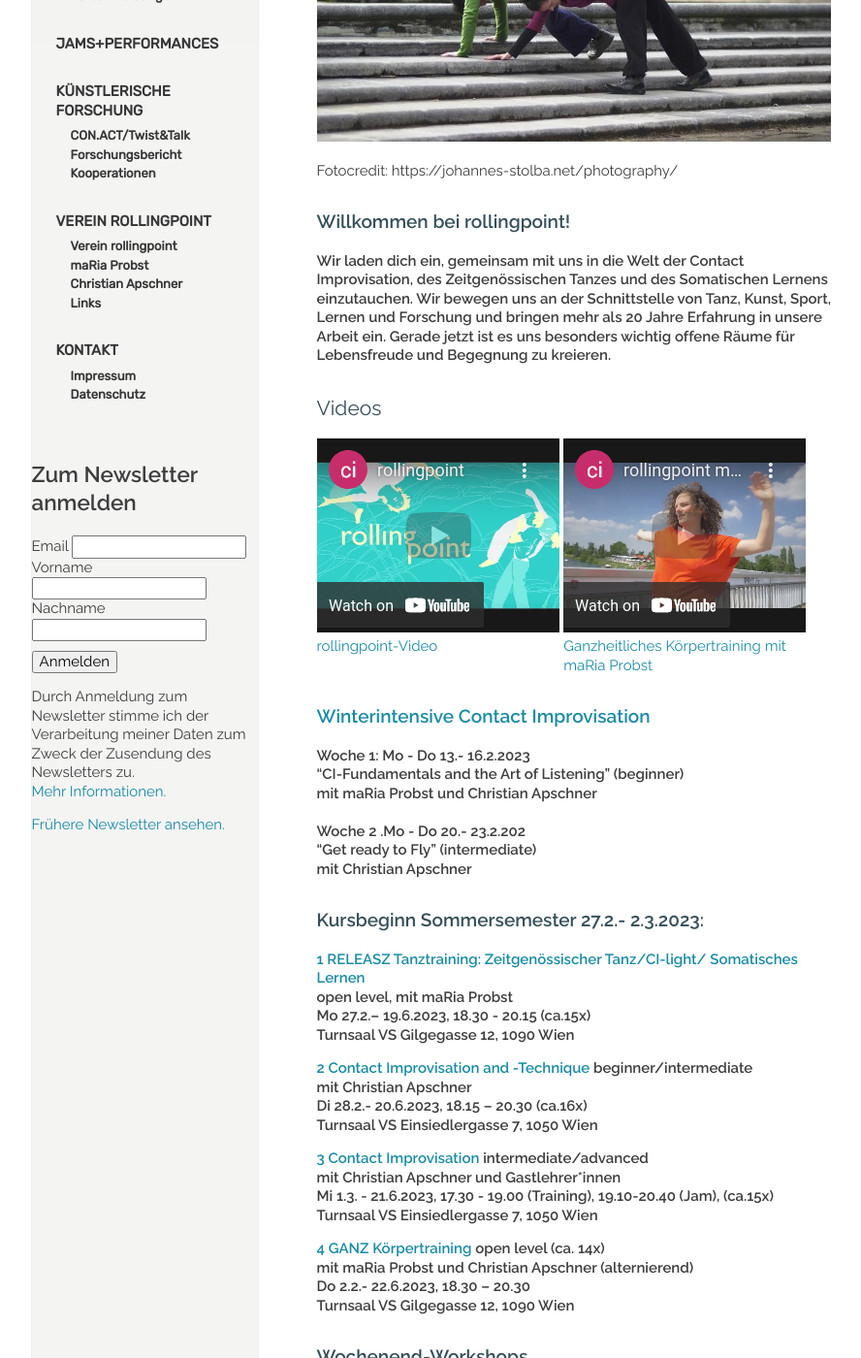
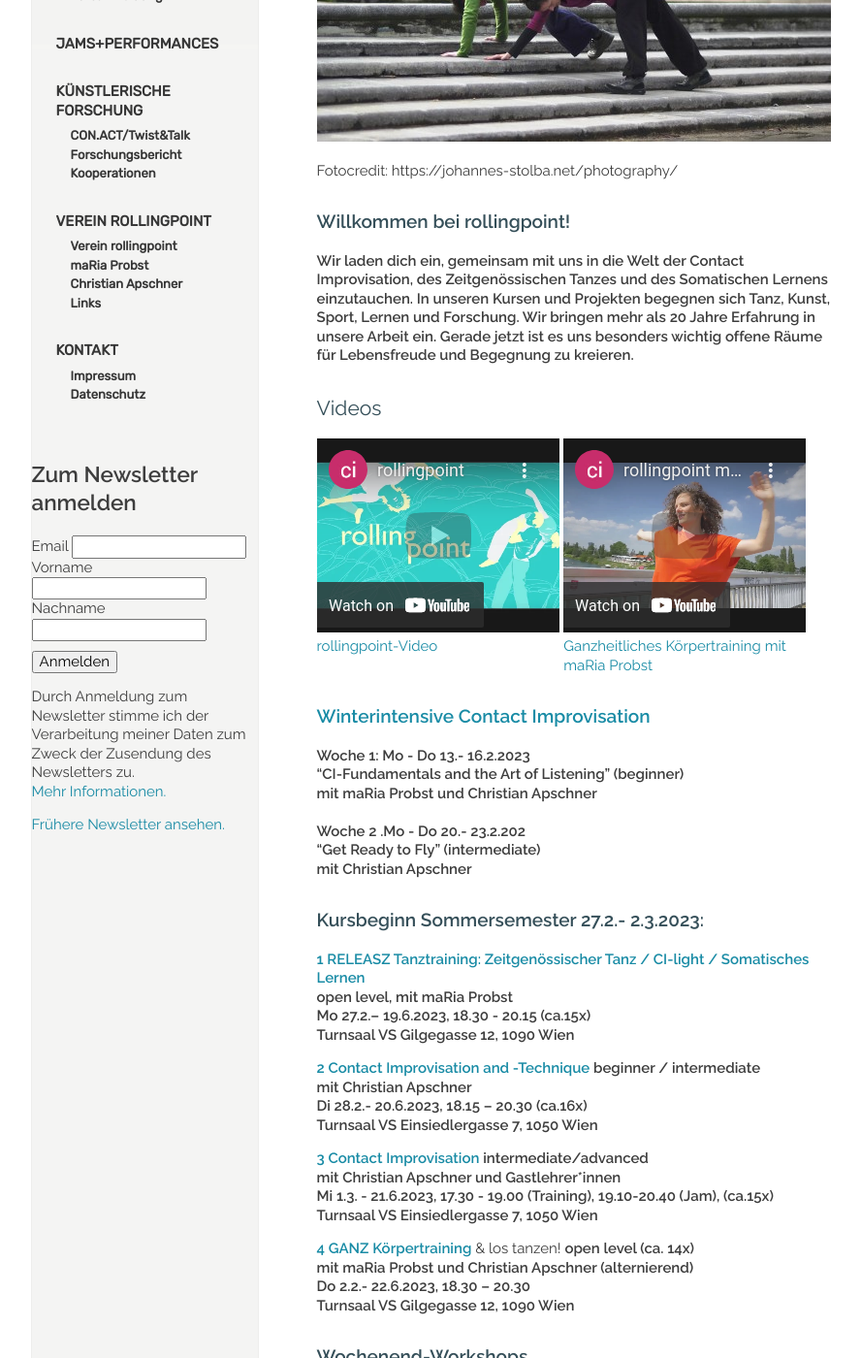
Before and after one commit to manulari/rollingpointat, a Jekyll site: the page built from _pages_de/index.md, in a window 1280 px wide and 1400 px high, scrolled down 416 px. Shown: the whole window at 97% size, without its empty margins (152-1040 px from the left). Built offline with Jekyll 4.4.1, drawn with Linux system fonts in a browser that asks for light colours; comment, search, counter and statistics services are not loaded; part of the change alters nothing that is shown; some of the changed text lies outside the part shown.

Commit message:
Update page (de) “index”

```diff
--- a/_pages_de/index.md
+++ b/_pages_de/index.md
@@ -11,7 +11,7 @@ Fotocredit: https://johannes-stolba.net/photography/
 
 ### Willkommen bei rollingpoint!
 
-**Wir laden dich ein, gemeinsam mit uns in die Welt der Contact Improvisation, des Zeitgenössischen Tanzes und des Somatischen Lernens einzutauchen. Wir bewegen uns an der Schnittstelle von Tanz, Kunst, Sport, Lernen und Forschung und bringen mehr als 20 Jahre Erfahrung in unsere Arbeit ein. Gerade jetzt ist es uns besonders wichtig offene Räume für Lebensfreude und Begegnung zu kreieren.**
+**Wir laden dich ein, gemeinsam mit uns in die Welt der Contact Improvisation, des Zeitgenössischen Tanzes und des Somatischen Lernens einzutauchen. In unseren Kursen und Projekten begegnen sich Tanz, Kunst, Sport, Lernen und Forschung. Wir bringen mehr als 20 Jahre Erfahrung in unsere Arbeit ein. Gerade jetzt ist es uns besonders wichtig offene Räume für Lebensfreude und Begegnung zu kreieren.**
 
 ## Videos
 
@@ -26,17 +26,17 @@ Fotocredit: https://johannes-stolba.net/photography/
 **mit maRia Probst und Christian Apschner**\
 \
 **Woche 2 .Mo - Do 20.- 23.2.202**\
-**“Get ready to Fly” (intermediate)**\
+**“Get Ready to Fly” (intermediate)**\
 **mit Christian Apschner**
 
 ### **Kursbeginn Sommersemester 27.2.- 2.3.2023:**
 
-**[1 RELEASZ Tanztraining: Zeitgenössischer Tanz/CI-light/ Somatisches Lernen](/kurse#mo)**\
+**[1 RELEASZ Tanztraining: ](/kurse#mo)****[Zeitgenössischer Tanz / CI-light / Somatisches Lernen](/kurse#mo)**\
 **open level, mit maRia Probst** \
 **Mo 27.2.– 19.6.2023, 18.30 - 20.15 (ca.15x)**\
 **Turnsaal VS Gilgegasse 12, 1090 Wien**
 
-**[2 Contact Improvisation and -Technique](/kurse#di) beginner/intermediate\
+**[2 Contact Improvisation and -Technique](/kurse#di) beginner / intermediate\
 mit Christian Apschner\
 Di 28.2.- 20.6.2023, 18.15 – 20.30 (ca.16x)**\
 **Turnsaal VS Einsiedlergasse 7, 1050 Wien**
@@ -46,25 +46,23 @@ Di 28.2.- 20.6.2023, 18.15 – 20.30 (ca.16x)**\
 **Mi 1.3. - 21.6.2023, 17.30 - 19.00 (Training), 19.10-20.40 (Jam),  (ca.15x)**\
 **Turnsaal VS Einsiedlergasse 7, 1050 Wien**
 
-**[4 GANZ Körpertraining](/kurse#do)**  **open level (ca. 14x)**\
+**[4 GANZ Körpertraining](/kurse#do)** & los tanzen!  **open level (ca. 14x)**\
 **mit maRia Probst und Christian Apschner (alternierend)**\
 **Do 2.2.- 22.6.2023, 18.30 – 20.30**\
 **Turnsaal VS Gilgegasse 12, 1090 Wien**
 
 ### Wochenend-Workshops
 
-[](/workshops#bodywork)**[10./11.12.2022 "Liquid Motion"](workshops) - Zeitgenössischer Tanz und Somatic   Movement mit maRia Probst**
-
-**[14./15.1.2023 Contact Flying Skills](/workshops#flying) mit Christian Apschner und Lui Springer**
-
-**13./14.5.2023: Details in Kürze**
-
-**4./5.6.2023: Details in Kürze**
+* [](/workshops#bodywork)**[](workshops)13./14.5.2023: Details in Kürze**
+* **04./05.6.2023: Details in Kürze**
 
 ##### **[rollingpoint-Jams:](/jams)**
 
-**An Schultagen jeden Mittwoch 19.10-20.40, Turnsaal VS Einsiedlergasse 7, 1050 Wien**\
-**Jeden Sonntag 19.00-22.00, Prana Yoga Studio 1, Mariahilferstr. 82, 1070 Wien**
+**An Schultagen jeden Mittwoch 19.10-20.40, Turnsaal VS Einsiedlergasse 7, 1050 Wien Jeden Sonntag 19.00-22.00, Prana Yoga Studio 1, Mariahilferstraße 82, 1070 Wien**
+
+
+
+
 
 ![Mehr CI auf der Stiege](/assets/uploads/dsc_1941a.jpg "Mehr CI auf der Stiege")
 
```
